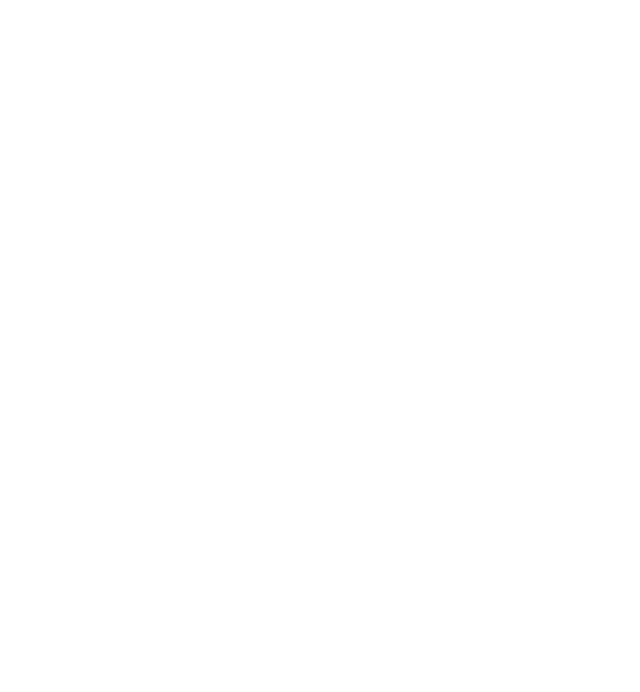
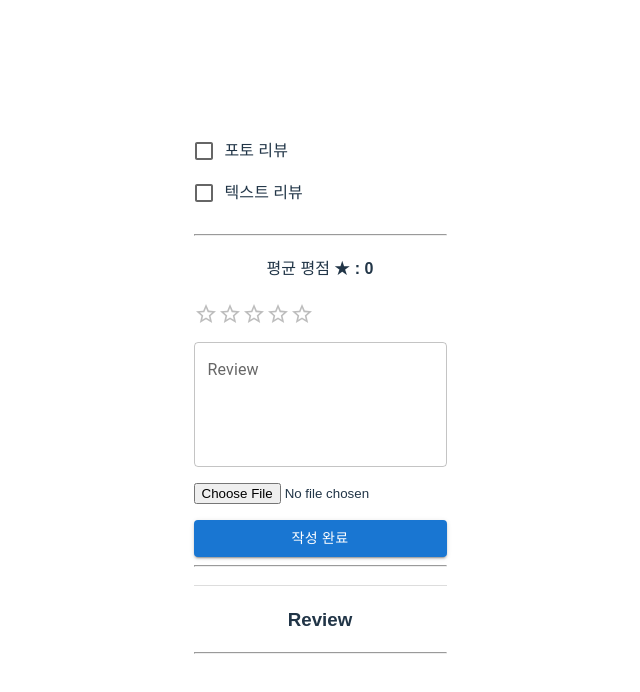
Before and after one commit to kmw0428/shop-front, a React (Vite) app: page /reviews in a window 1280 px wide. Before the commit this address had no page. Shown: the top 692 px of the page, without its empty margins (320-960 px from the left). Built offline with nearby package versions, Linux system fonts and the light colour scheme.

Commit message:
리뷰페이지 미완

```diff
--- a/package.json
+++ b/package.json
@@ -10,10 +10,14 @@
     "preview": "vite preview"
   },
   "dependencies": {
+    "@emotion/react": "^11.11.4",
+    "@emotion/styled": "^11.11.5",
+    "@mui/material": "^5.15.18",
     "axios": "^1.7.2",
     "react": "^18.2.0",
     "react-dom": "^18.2.0",
-    "react-router-dom": "^6.23.1"
+    "react-router-dom": "^6.23.1",
+    "recharts": "^2.12.7"
   },
   "devDependencies": {
     "@types/react": "^18.2.66",
--- a/src/App.tsx
+++ b/src/App.tsx
@@ -2,6 +2,7 @@
 import './App.css'
 import Test from './Test'
 import ProductList from './assets/Product/ProductList'
+import ReviewPage from './ReviewPage'
 
 export default function App() {
   return (
@@ -9,6 +10,7 @@
       <Routes>
         <Route path='/' element={<Test />} />
         <Route path='/products' element={<ProductList />} />
+        <Route path='/reviews' element={<ReviewPage />} />
       </Routes>
     </>
   )
--- /dev/null
+++ b/src/ReviewPage.tsx
@@ -0,0 +1,211 @@
+import React, { useState, ChangeEvent, FormEvent, useEffect } from 'react';
+import Rating from '@mui/material/Rating';
+import Stack from '@mui/material/Stack';
+import TextField from '@mui/material/TextField';
+import Button from '@mui/material/Button';
+import FormGroup from '@mui/material/FormGroup';
+import FormControlLabel from '@mui/material/FormControlLabel';
+import Checkbox from '@mui/material/Checkbox';
+
+// Review 인터페이스 정의
+interface Review {
+  id: number;
+  rating: number | null;
+  review: string;
+  image?: string;
+}
+
+const ReviewPage: React.FC = () => {
+  // 상태 정의
+  const [rating, setRating] = useState<number | null>(0);
+  const [review, setReview] = useState<string>('');
+  const [image, setImage] = useState<File | null>(null);
+  const [reviewsList, setReviewsList] = useState<Review[]>([]);
+  const [editReviewIndex, setEditReviewIndex] = useState<number | null>(null);
+  const [showImageReviews, setShowImageReviews] = useState<boolean>(false);
+  const [showTextReviews, setShowTextReviews] = useState<boolean>(false);
+  const [averageRating, setAverageRating] = useState<number | null>(null);
+
+  // 평점 변경 핸들러
+  const handleRatingChange = (_event: React.SyntheticEvent, newValue: number | null) => {
+    setRating(newValue);
+  };
+
+  // 리뷰 텍스트 변경 핸들러
+  const handleReviewChange = (event: ChangeEvent<HTMLInputElement>) => {
+    setReview(event.target.value);
+  };
+
+  // 이미지 파일 변경 핸들러
+  const handleImageChange = (event: ChangeEvent<HTMLInputElement>) => {
+    const files = event.target.files;
+    if (files && files.length > 0) {
+      setImage(files[0]);
+    }
+  };
+
+  // 리뷰 제출 핸들러
+  const handleSubmit = (event: FormEvent<HTMLFormElement>) => {
+    event.preventDefault();
+    if (editReviewIndex !== null) {
+      // 기존 리뷰 수정
+      const updatedReviewsList = [...reviewsList];
+      updatedReviewsList[editReviewIndex] = {
+        ...updatedReviewsList[editReviewIndex],
+        rating,
+        review,
+        image: image ? URL.createObjectURL(image) : undefined
+      };
+      setReviewsList(updatedReviewsList);
+      setEditReviewIndex(null);
+    } else {
+      // 새로운 리뷰 추가 (최신순으로 맨 앞에 추가)
+      setReviewsList([
+        { id: Date.now(), rating, review, image: image ? URL.createObjectURL(image) : undefined },
+        ...reviewsList
+      ]);
+    }
+    // 입력 폼 초기화
+    setRating(0);
+    setReview('');
+    setImage(null);
+  };
+
+  // 리뷰 삭제 핸들러
+  const handleDeleteReview = (id: number) => {
+    const isConfirmed = window.confirm('정말로 삭제하시겠습니까?');
+    if (isConfirmed) {
+      const updatedReviewsList = reviewsList.filter(item => item.id !== id);
+      setReviewsList(updatedReviewsList);
+    }
+  };
+
+  // 리뷰 수정 핸들러
+  const handleEditReview = (id: number) => {
+    const index = reviewsList.findIndex(item => item.id === id);
+    if (index !== -1) {
+      const { rating, review } = reviewsList[index];
+      setRating(rating);
+      setReview(review);
+      setImage(null); // 기존 이미지 초기화
+      setEditReviewIndex(index);
+    }
+  };
+
+  // 평점의 평균 계산 함수
+  const calculateAverageRating = () => {
+    if (reviewsList.length === 0) return null;
+    const totalRating = reviewsList.reduce((acc, review) => acc + (review.rating || 0), 0);
+    return totalRating / reviewsList.length;
+  };
+
+  // reviewsList가 변경될 때마다 평균 평점을 업데이트
+  useEffect(() => {
+    setAverageRating(calculateAverageRating());
+  }, [reviewsList]);
+
+  return (
+    <div style={{ padding: '20px', fontFamily: 'Arial, sans-serif' }}>
+      <FormGroup style={{ marginBottom: '20px' }}>
+        {/* 포토 리뷰 체크박스 */}
+        <FormControlLabel
+          control={
+            <Checkbox
+              checked={showImageReviews}
+              onChange={() => {
+                setShowImageReviews(!showImageReviews);
+                setShowTextReviews(false); // 체크박스를 동시에 선택할 수 없도록 설정
+              }}
+            />
+          }
+          label="포토 리뷰"
+        />
+        {/* 텍스트 리뷰 체크박스 */}
+        <FormControlLabel
+          control={
+            <Checkbox
+              checked={showTextReviews}
+              onChange={() => {
+                setShowTextReviews(!showTextReviews);
+                setShowImageReviews(false); // 체크박스를 동시에 선택할 수 없도록 설정
+              }}
+            />
+          }
+          label="텍스트 리뷰"
+        />
+      </FormGroup>
+      <hr />
+      {/* 평균 평점 표시 */}
+      <div style={{ marginBottom: '20px' }}>
+        <h4>평균 평점 ★ : {averageRating !== null ? averageRating.toFixed(1) : '0'}</h4>
+      </div>
+      <form onSubmit={handleSubmit}>
+        <Stack spacing={2}>
+          {/* 평점 입력 */}
+          <Rating
+            name="half-rating"
+            defaultValue={0.0}
+            precision={0.5}
+            value={rating}
+            onChange={handleRatingChange}
+          />
+          {/* 리뷰 텍스트 입력 */}
+          <TextField
+            label="Review"
+            multiline
+            rows={4}
+            variant="outlined"
+            value={review}
+            onChange={handleReviewChange}
+          />
+          {/* 이미지 파일 입력 */}
+          <input type="file" onChange={handleImageChange} accept="image/*" />
+          {/* 선택된 이미지 미리보기 */}
+          {image && <img src={URL.createObjectURL(image)} alt="Review" style={{ maxWidth: '100px', margin: '10px 0' }} />}
+          {/* 제출 버튼 */}
+          <Button type="submit" variant="contained" color="primary">
+            {editReviewIndex !== null ? '수정 완료' : '작성 완료'}
+          </Button>
+        </Stack>
+      </form>
+      <hr />
+      {/* 이미지가 있는 리뷰들의 이미지를 가로로 나열 */}
+      <div style={{ display: 'flex', overflowX: 'auto', marginBottom: '20px', paddingBottom: '10px', borderBottom: '1px solid #ddd' }}>
+        {reviewsList
+          .filter(item => item.image)
+          .map((item) => (
+            <img
+              key={item.id}
+              src={item.image}
+              alt="Review"
+              style={{ maxWidth: '100px', marginRight: '10px', cursor: 'pointer' }}
+              onClick={() => (window.location.hash = `#review-${item.id}`)}
+            />
+          ))}
+      </div>
+
+      <div>
+        <h3>Review</h3>
+        <hr />
+        <ul style={{ listStyleType: 'none', padding: '0' }}>
+          {reviewsList
+            .filter(item => (!showImageReviews || item.image) && (!showTextReviews || !item.image))
+            .map((item) => (
+              <li key={item.id} id={`review-${item.id}`} style={{ borderBottom: '1px solid #ddd', padding: '10px 0' }}>
+                <p>★ {item.rating}</p>
+                <p>리뷰 내용: {item.review}</p>
+                {/* 리뷰 이미지 */}
+                {item.image && <img src={item.image} alt="Review" style={{ maxWidth: '100px', margin: '10px 0' }} />}
+                {/* 삭제 버튼 */}
+                <Button onClick={() => handleDeleteReview(item.id)}>삭제</Button>
+                {/* 수정 버튼 */}
+                <Button onClick={() => handleEditReview(item.id)}>수정</Button>
+              </li>
+            ))}
+        </ul>
+      </div>
+    </div>
+  );
+};
+
+export default ReviewPage;
```
Also changed, not shown: 1 other file (tests, documents, lock files or other folders).
